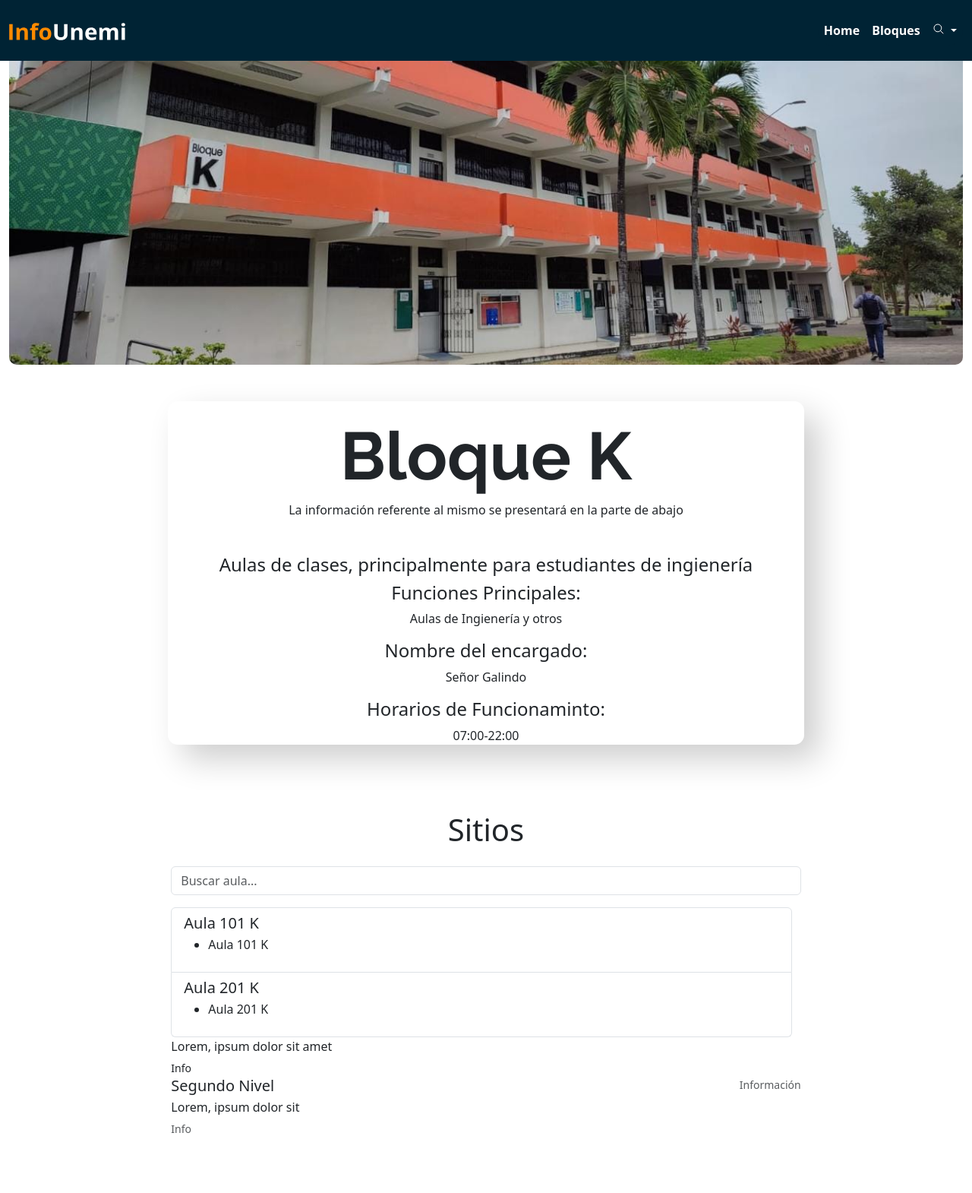
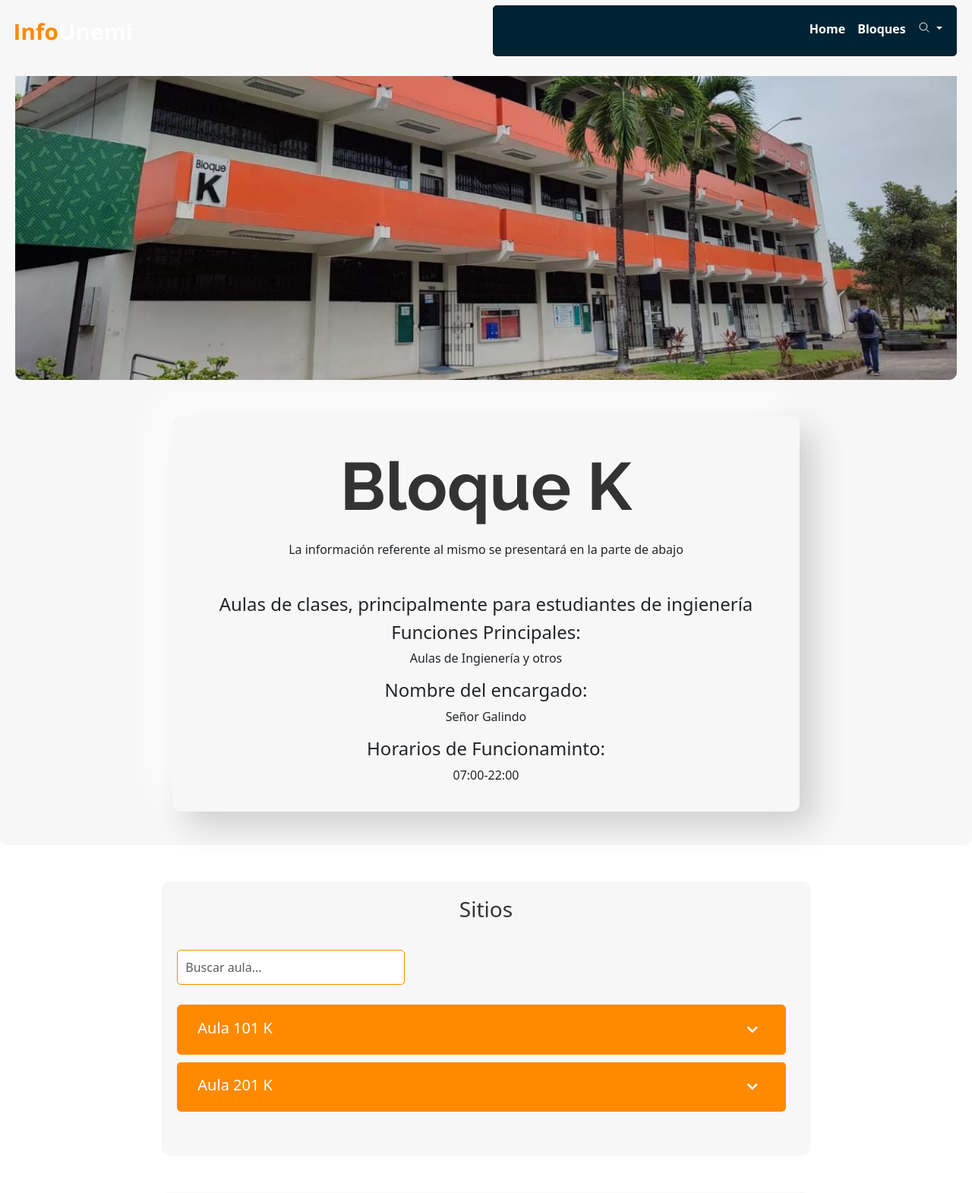
Before and after one commit to alexleon2021/InfoUNEMI, a Django app: page /bloque/1/ in a window 1280 px wide. Shown: the top 1570 px of the page at 76% size. After the commit the page ends 1463 px from the top, so only its background shows below. Run offline with Django 4.2, Linux system fonts and the light colour scheme; data comes from the database, SQL or seed files in the repository; both versions use the stored data as it was after the commit.

Commit message:
clasificacion_nivel

```diff
--- a/sitios/templates/bloque.html
+++ b/sitios/templates/bloque.html
@@ -44,30 +44,139 @@
     <div class="list-group mt-3" id="aulas-list">
         <!-- Aquí se mostrarán los resultados de búsqueda -->
         {% for sitio in sitios %}
-                <a href="#" class="list-group-item list-group-item-action">
-                    <div class="d-flex w-100 justify-content-between">
+        <div class="list-group-item list-group-item-action">
+            <button class="d-flex w-100 justify-content-between align-items-center" type="button" data-bs-toggle="collapse" data-bs-target="#sitio{{ sitio.id }}">
                 <h5 class="mb-1">{{ sitio.nombre }}</h5>
+                <i class="collapse-icon fas fa-chevron-down"></i>
+            </button>
+            <div id="sitio{{ sitio.id }}" class="collapse">
+                <ul>
+                    <li>{{ sitio.bloque }}</li>
+                    <li>{{ sitio.planta }}</li>
+                    <li>{{ sitio.horario }}</li>
+                    <li>{{ bloque.descripcion }}</li>
+                    <!-- Agrega otros campos del sitio que desees mostrar en el acordeón -->
+                </ul>
             </div>
-                    <ul>
-                        <li>{{ sitio.nombre }}</li>
-                    </ul>
-                        <!-- Otros campos del sitio... -->
+        </div>
         {% endfor %}
-
-                    </div>
-                    <p class="mb-1">Lorem, ipsum dolor sit amet</p>
-                    <small>Info</small>
-                </a>
-                <a href="#" class="list-group-item list-group-item-action">
-                    <div class="d-flex w-100 justify-content-between">
-                        <h5 class="mb-1">Segundo Nivel</h5>
-                        <small class="text-body-secondary">Información</small>
-                    </div>
-                    <p class="mb-1">Lorem, ipsum dolor sit </p>
-                    <small class="text-body-secondary">Info</small>
-                </a>
     </div>
 </section>
+
+
+        <!-- Agrega la siguiente línea dentro del <head> de tu documento HTML para incluir Font Awesome -->
+<link rel="stylesheet" href="https://cdnjs.cloudflare.com/ajax/libs/font-awesome/5.15.3/css/all.min.css" />
+
+<style>
+  /* Estilos para el contenedor principal, los botones y el contenido oculto son los mismos */
+  .container-fluid,
+  .list-group-item button,
+  .collapse {
+    background-color: #f7f7f7;
+    border-radius: 10px;
+    padding: 20px;
+  }
+
+  /* Estilos para el título */
+  h1 {
+    color: #333;
+    font-size: 28px;
+    margin-bottom: 20px;
+  }
+
+  /* Estilos para el campo de búsqueda */
+  #search-input {
+    width: 100%;
+    max-width: 300px;
+    margin-bottom: 10px;
+    padding: 10px;
+    border: 1px solid #ff8a00;
+    border-radius: 5px;
+  }
+
+  /* Estilos para los elementos de la lista */
+  .list-group-item {
+    background-color: #ff8a00;
+    border: 1px solid #ff8a00;
+    border-radius: 5px;
+    margin-bottom: 10px;
+  }
+
+  /* Estilos para los botones que despliegan el acordeón */
+  .list-group-item button {
+    width: 100%;
+    text-align: left;
+    padding: 10px;
+    background-color: #ff8a00;
+    border: none;
+    color: #fff; /* Texto en color blanco */
+    position: relative;
+  }
+
+  /* Cambio de color del texto del acordeón cuando el mouse está encima */
+  .list-group-item:hover button {
+    color: #fff; /* Cambia a color blanco cuando el mouse está encima */
+  }
+
+  /* Estilos para el contenido oculto del acordeón */
+  .collapse {
+    display: none; /* Oculta el contenido desplegable por defecto */
+  }
+
+  /* Mostrar el contenido desplegable cuando el elemento está activo */
+  .list-group-item.active .collapse {
+    display: block;
+  }
+
+  .collapse {
+        padding: 10px;
+        background-color: #002334;
+        border: 1px solid #002334;
+        border-radius: 5px;
+        color: #fff;
+    }
+
+    /* Estilos para los elementos de la lista dentro del acordeón */
+    .collapse ul {
+        list-style: none;
+        padding: 0;
+    }
+
+    .collapse ul li {
+        margin-bottom: 5px;
+    }
+
+  /* Estilos para el icono de despliegue (flecha hacia abajo) */
+  .collapse-icon {
+    position: absolute;
+    right: 20px;
+    top: 50%;
+    transform: translateY(-50%);
+    transition: transform 0.3s ease; /* Transición suave del icono */
+  }
+
+  /* Estilos para el icono cuando el acordeón está desplegado (flecha hacia arriba) */
+  .list-group-item.active .collapse-icon {
+    transform: translateY(-50%) rotate(180deg);
+  }
+</style>
+
+<script>
+  // JavaScript para controlar el clic y agregar/quitar la clase 'active'
+  document.addEventListener('DOMContentLoaded', function () {
+    const buttons = document.querySelectorAll('.list-group-item button');
+
+    buttons.forEach(function (button) {
+      button.addEventListener('click', function () {
+        const parent = this.closest('.list-group-item');
+        parent.classList.toggle('active');
+      });
+    });
+  });
+</script>
+
+
+
 
 
         <!--Sección del Mapa-->
--- a/sitios/views.py
+++ b/sitios/views.py
@@ -1,6 +1,5 @@
 from django.shortcuts import get_object_or_404, render
 from .models import Bloque
-
 # Create your views here.
 
 def home(request):
@@ -10,7 +9,7 @@
 def bloque(request, bloque_id):
     bloque = get_object_or_404(Bloque, id=bloque_id)
     sitios = bloque.sitio_set.all()
-    return render(request, 'bloque.html', {'bloque': bloque, 'sitios': sitios})
+    return render(request, 'bloque.html', {'bloque': bloque, 'sitios': sitios })
 
 def listadoBloques(request):
     bloques = Bloque.objects.all()
```
Also changed, not shown: db.sqlite3. Lines whose indentation alone changed are shown as unchanged.
